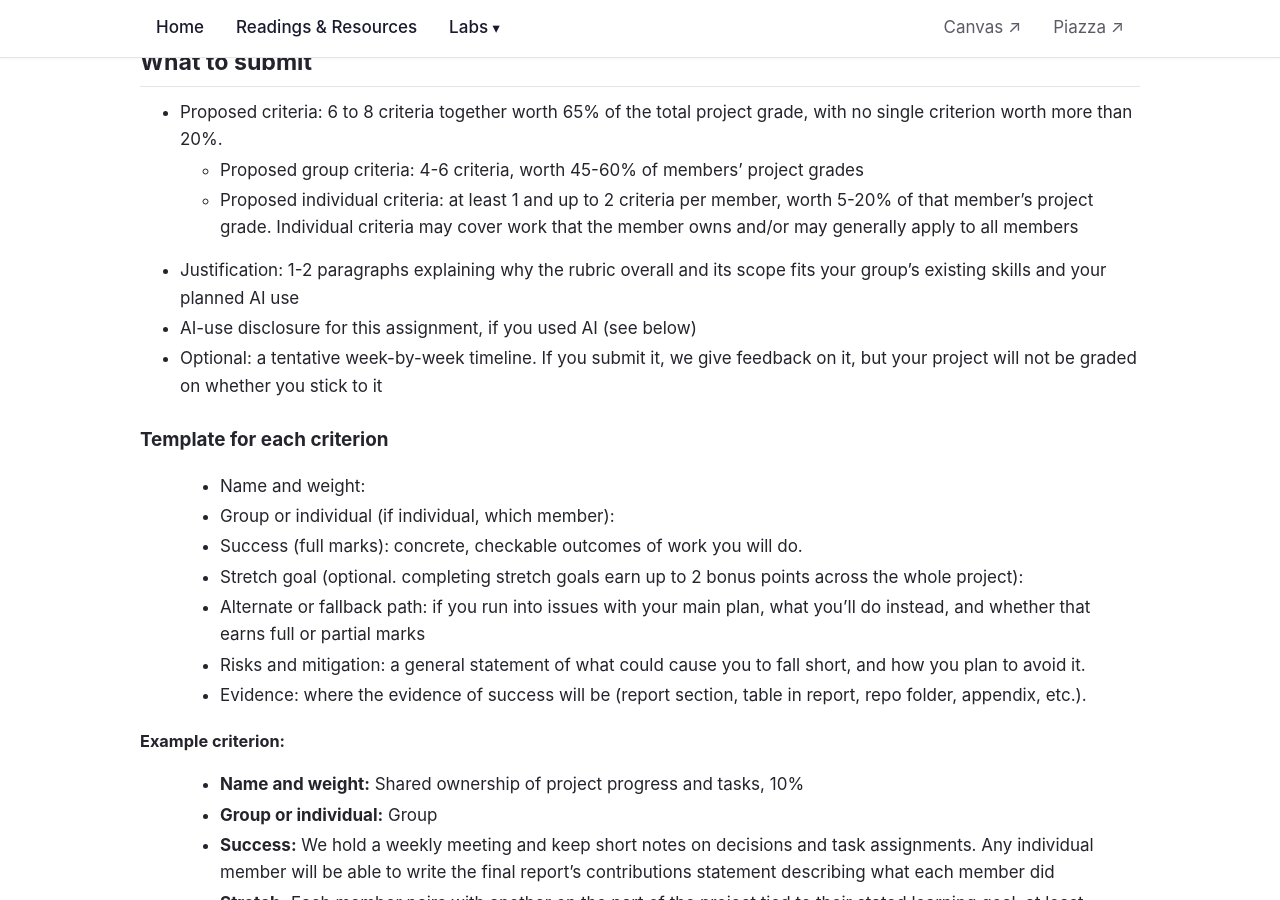
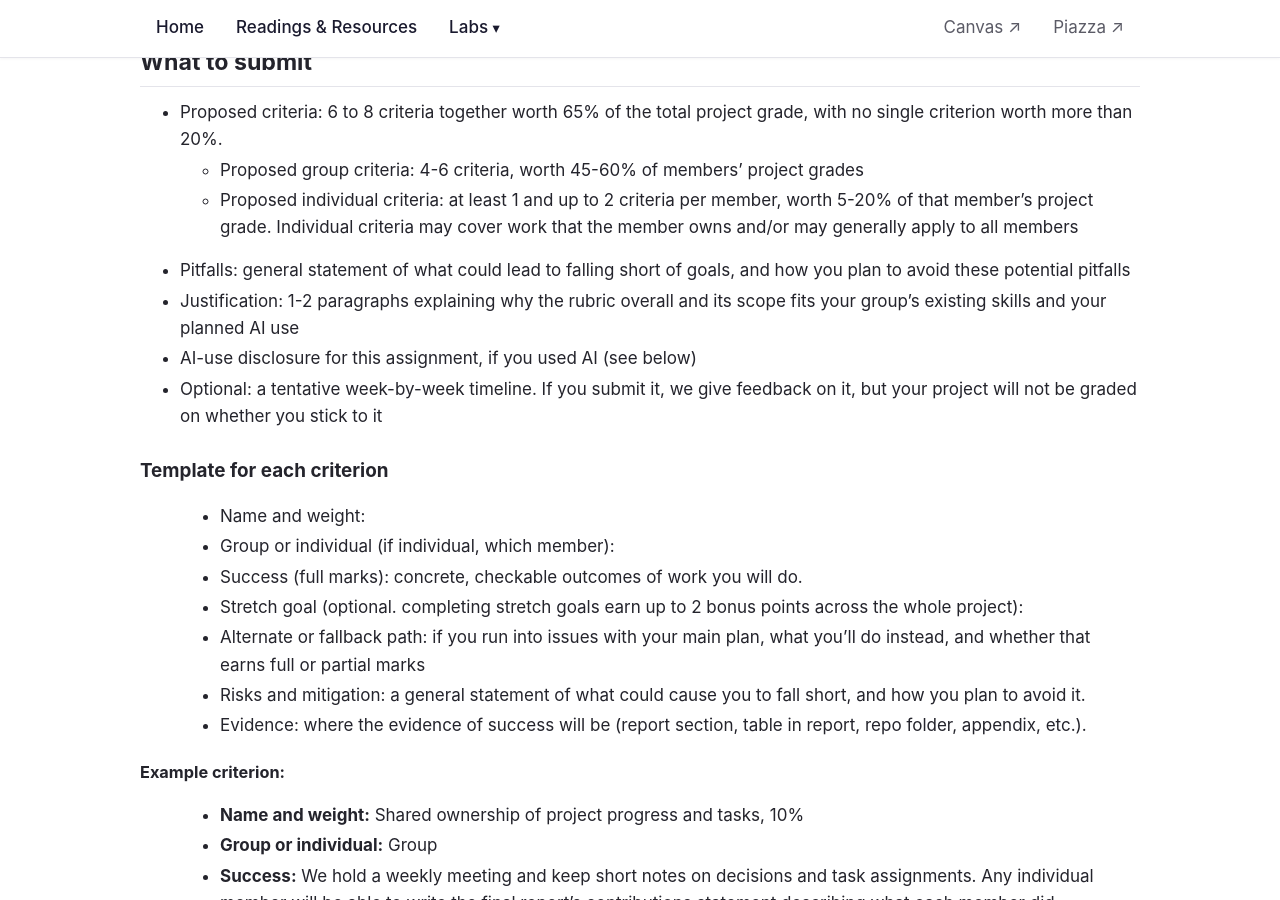
Before and after one commit to clarana/NLPintheWild, a Jekyll site: the page built from rubric-design.md, in a window 1280 px wide and 900 px high, scrolled down 638 px. Built offline with Jekyll 4.4.1, drawn with Linux system fonts in a browser that asks for light colours.

Commit message:
fixing 'what to submit' section

```diff
--- a/rubric-design.md
+++ b/rubric-design.md
@@ -14,6 +14,7 @@ For today's assignment, you will receive credit for making a good faith attempt
 * Proposed criteria: 6 to 8 criteria together worth 65% of the total project grade, with no single criterion worth more than 20%.
     * Proposed group criteria: 4-6 criteria, worth 45-60% of members' project grades
     * Proposed individual criteria: at least 1 and up to 2 criteria per member, worth 5-20% of that member's project grade. Individual criteria may cover work that the member owns and/or may generally apply to all members
+* Pitfalls: general statement of what could lead to falling short of goals, and how you plan to avoid these potential pitfalls
 * Justification: 1-2 paragraphs explaining why the rubric overall and its scope fits your group's existing skills and your planned AI use
 * AI-use disclosure for this assignment, if you used AI (see below)
 * Optional: a tentative week-by-week timeline. If you submit it, we give feedback on it, but your project will not be graded on whether you stick to it
```
